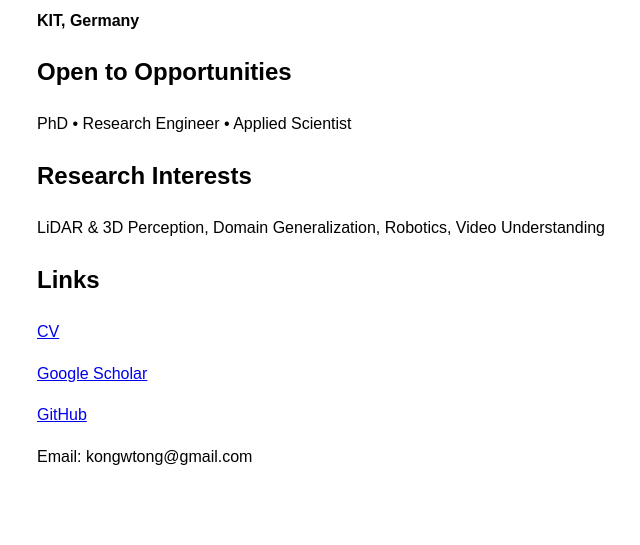
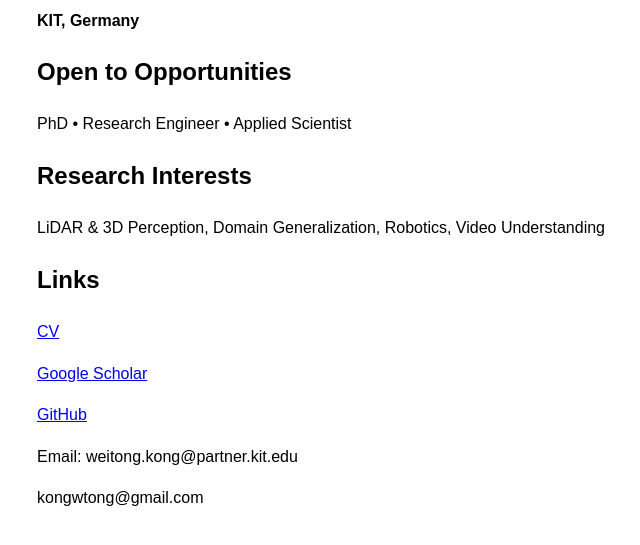
Before and after one commit to MKong17/mkong17.github.io, a plain HTML site: page index.html in a window 1280 px wide. Shown: the part 125-670 px from the top of the page, without its empty margins (223-863 px from the left). Drawn offline with Linux system fonts and the light colour scheme.

Commit message:
Update email address in index.html

```diff
--- a/index.html
+++ b/index.html
@@ -31,6 +31,7 @@
   </a>
   </p>
 
-  <p>Email: kongwtong@gmail.com</p>
+  <p>Email: weitong.kong@partner.kit.edu</p>
+  <p>       kongwtong@gmail.com</p>
 </body>
 </html>
```
